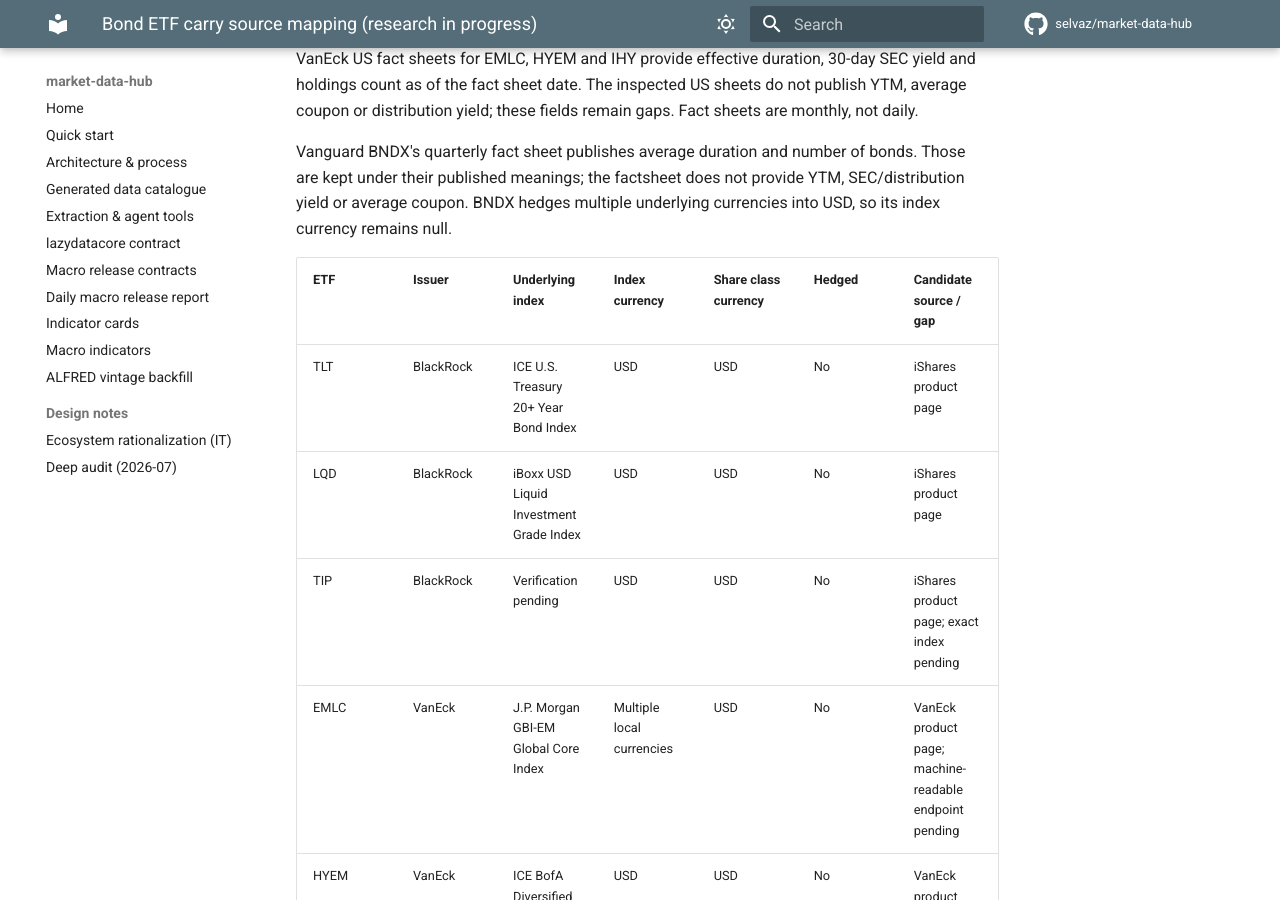
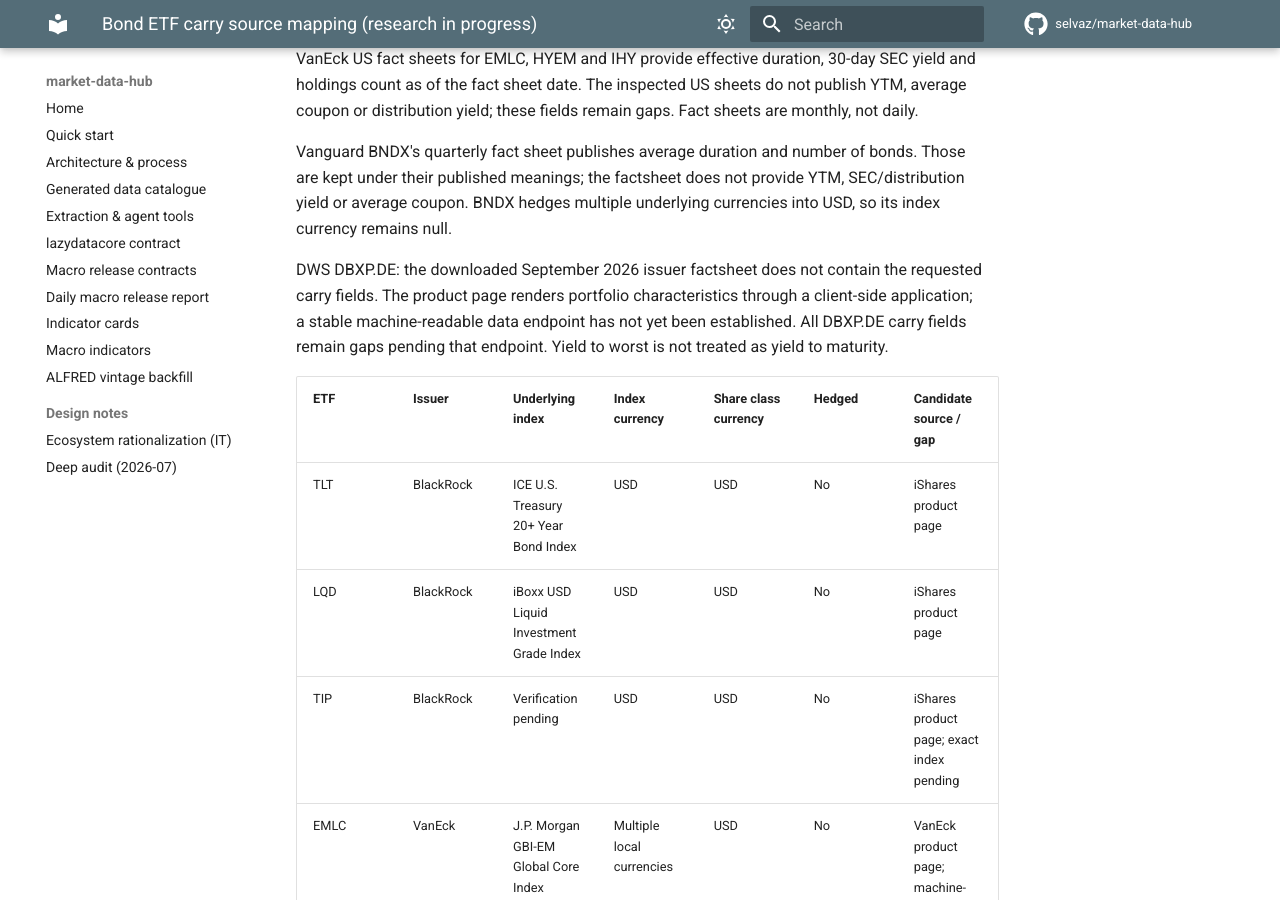
Before and after one commit to selvaz/market-data-hub, an MkDocs documentation site: the page built from docs/sources/bond-etf-carry.md, in a window 1280 px wide and 900 px high, scrolled down 514 px. Built offline with MkDocs 1.6.1 and Material for MkDocs 9.7.7, drawn with Linux system fonts in a browser that asks for light colours; comment, search, counter and statistics services are not loaded.

Commit message:
Document DWS carry source gap

```diff
--- a/docs/sources/bond-etf-carry.md
+++ b/docs/sources/bond-etf-carry.md
@@ -27,6 +27,12 @@
 bonds. Those are kept under their published meanings; the factsheet does not
 provide YTM, SEC/distribution yield or average coupon. BNDX hedges multiple
 underlying currencies into USD, so its index currency remains null.
+
+DWS DBXP.DE: the downloaded September 2026 issuer factsheet does not contain
+the requested carry fields. The product page renders portfolio characteristics
+through a client-side application; a stable machine-readable data endpoint has
+not yet been established. All DBXP.DE carry fields remain gaps pending that
+endpoint. Yield to worst is not treated as yield to maturity.
 
 | ETF | Issuer | Underlying index | Index currency | Share class currency | Hedged | Candidate source / gap |
 |---|---|---|---|---|---|---|
```
